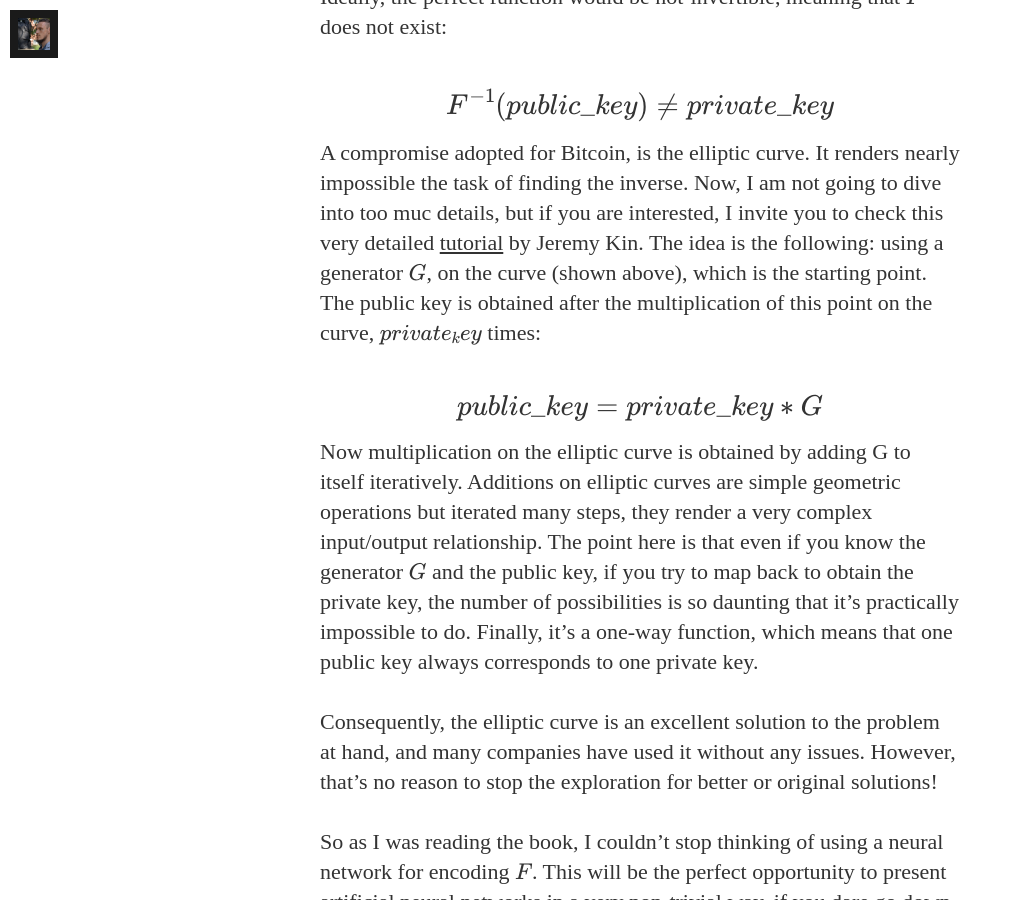
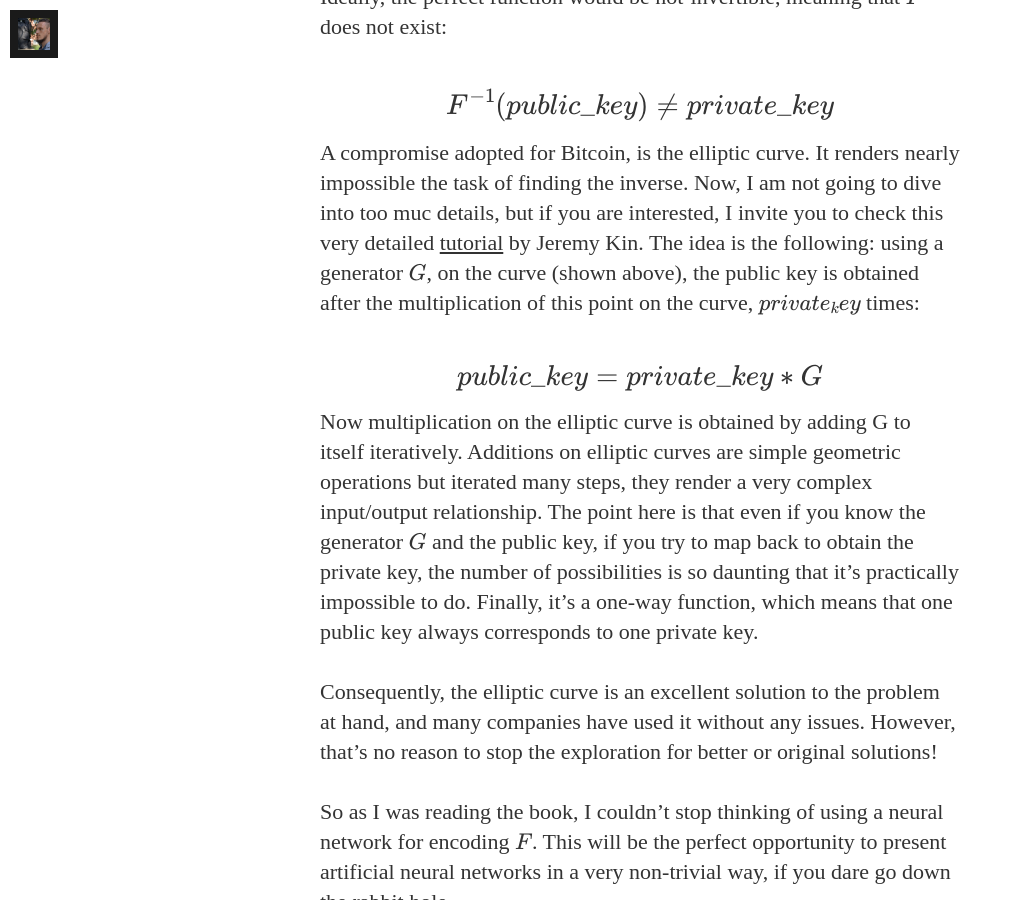
Before and after one commit to ManuNeuro/EmmanuelCalvet, a Jekyll site: the page built from _posts/2022-09-01-whitepaper-p1.md, in a window 1280 px wide and 900 px high, scrolled down 1359 px. Shown: the whole window, without its empty margins (0-1013 px from the left). Built offline with Jekyll 4.4.1, drawn with Linux system fonts in a browser that asks for light colours; nearby versions of some CDN libraries; some web fonts are replaced; formulas are drawn with MathJax 3; comment, search, counter and statistics services are not loaded.

Commit message:
Update 2022-09-01-whitepaper-p1.md

```diff
--- a/_posts/2022-09-01-whitepaper-p1.md
+++ b/_posts/2022-09-01-whitepaper-p1.md
@@ -24,7 +24,7 @@ Ideally, the perfect function would be not-invertible, meaning that $F^{-1}$ doe
 $$\LARGE F^{-1}(public\_key) \ne private\_key$$
 
 A compromise adopted for Bitcoin, is the elliptic curve. It renders nearly impossible the task of finding the inverse. Now, I am not going to dive into too muc details, but if you are interested, I invite you to check this very detailed [tutorial](https://jeremykun.com/2014/02/24/elliptic-curves-as-python-objects/) by Jeremy Kin.
-The idea is the following:  using a generator $G$, on the curve (shown above), which is the starting point. The public key is obtained after the multiplication of this point on the curve, $private\_key$ times:
+The idea is the following:  using a generator $G$, on the curve (shown above), the public key is obtained after the multiplication of this point on the curve, $private\_key$ times:
 
 $$\LARGE public\_key= private\_key*G$$
 
```
